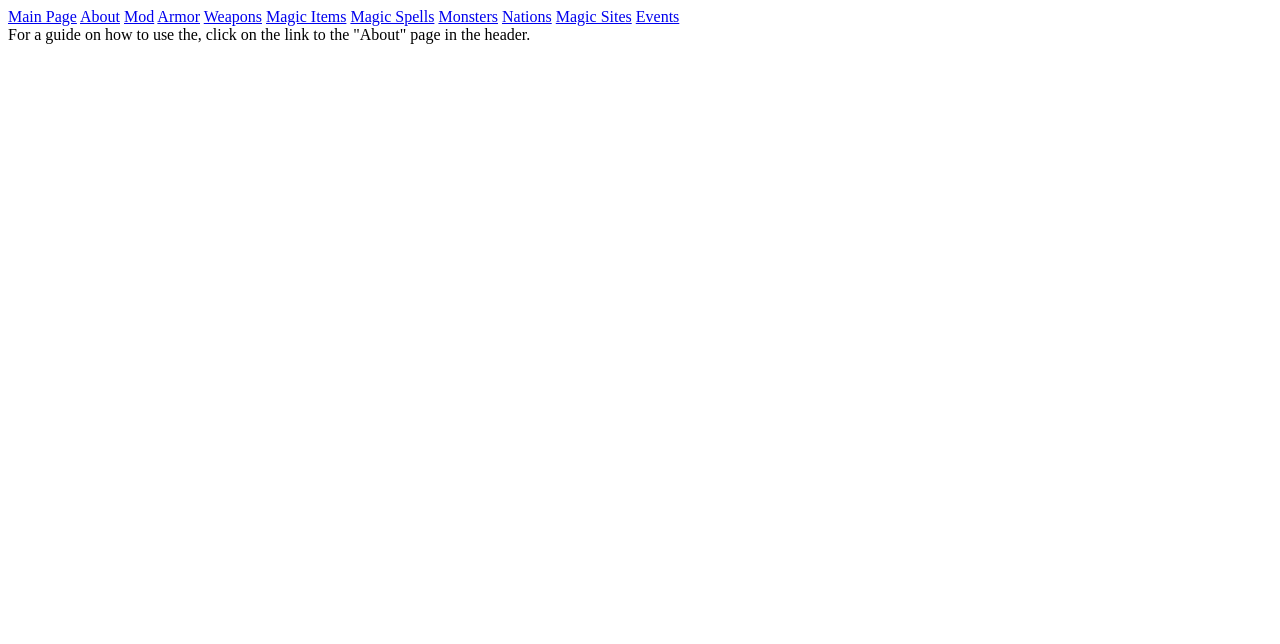
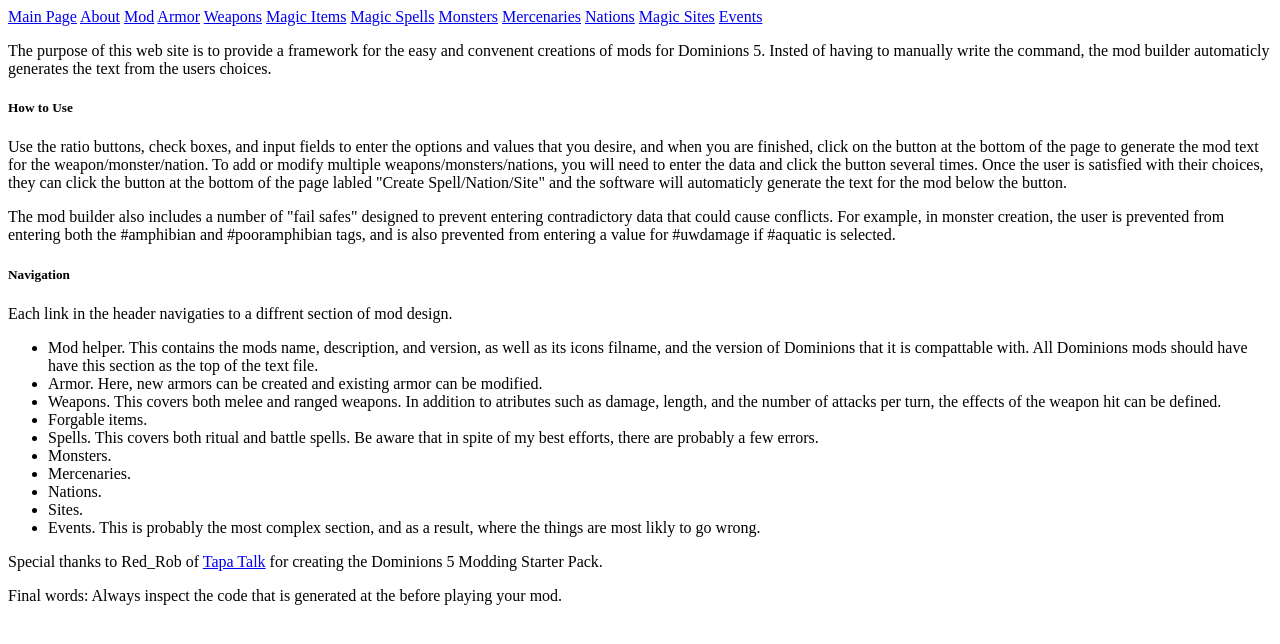
Before and after one commit to BTCallahan/dominions-modding-assistant, a plain HTML site: page index.html in a window 1280 px wide. Drawn offline with Linux system fonts and the light colour scheme.

Commit message:
Add files via upload

```diff
--- a/index.html
+++ b/index.html
@@ -22,14 +22,82 @@
                     <a href="item_helper.html">Magic Items</a>
                     <a href="spell_helper.html">Magic Spells</a>
                     <a href="monster_helper.html">Monsters</a>
+                    <a href="mercenary_helper.html">Mercenaries</a>
                     <a href="nation_helper.html">Nations</a>
                     <a href="site_helper.html">Magic Sites</a>
                     <a href="event_helper.html">Events</a>
                 </div>
         </header>
         <main>
-            For a guide on how to use the, click on the link to the "About" page in the header.
-        </main>
+            <p>
+                The purpose of this web site is to provide a framework for the easy and convenent
+                creations of mods for Dominions 5. Insted of having to manually write the command,
+                the mod builder automaticly generates the text from the users choices.
+            </p>
+            <h5>How to Use</h5>
+            <p>
+                Use the ratio buttons, check boxes, and input fields to enter the options and values that
+                you desire, and when you are finished, click on the button at the bottom of the page to
+                generate the mod text for the weapon/monster/nation. To add or modify multiple
+                weapons/monsters/nations, you will need to enter the data and click the button several
+                times. Once the user is satisfied with their choices, they can click the button at the
+                bottom of the page labled "Create Spell/Nation/Site" and the software will automaticly
+                generate the text for the mod below the button.
+            </p>
+            <p>
+                The mod builder also includes a number of "fail safes" designed to prevent entering
+                contradictory data that could cause conflicts. For example, in monster creation, the user
+                is prevented from entering both the #amphibian and #pooramphibian tags, and is also
+                prevented from entering a value for #uwdamage if #aquatic is selected.
+            </p>
+            <h5>Navigation</h5>
+            Each link in the header navigaties to a diffrent section of mod design.
+            <ul>
+                <li>
+                    Mod helper. This contains the mods name, description, and version, as well as
+                    its icons filname, and the version of Dominions that it is compattable with.
+                    All Dominions mods should have have this section as the top of the text file.
+                </li>
+                <li>
+                    Armor. Here, new armors can be created and existing armor can be modified.
+                </li>
+                <li>
+                    Weapons. This covers both melee and ranged weapons. In addition to atributes
+                    such as damage, length, and the number of attacks per turn, the effects of the
+                    weapon hit can be defined.
+                </li>
+                <li>
+                    Forgable items.
+                </li>
+                <li>
+                    Spells. This covers both ritual and battle spells. Be aware that in spite of my
+                    best efforts, there are probably a few errors.
+                </li>
+                <li>
+                    Monsters.
+                </li>
+                <li>
+                    Mercenaries.
+                </li>
+                <li>
+                    Nations.
+                </li>
+                <li>
+                    Sites.
+                </li>
+                <li>
+                    Events. This is probably the most complex section, and as a result, where the
+                    things are most likly to go wrong.
+                </li>
+            </ul>
+            <p>
+                Special thanks to Red_Rob of <a href="https://www.tapatalk.com">Tapa Talk</a> for
+                creating the Dominions 5 Modding Starter Pack.
+            </p>
+            <p>
+                Final words: Always inspect the code that is generated at the before playing your
+                mod.
+            </p>        </main>
         <!--[if lt IE 7]>
             <p class="browsehappy">You are using an <strong>outdated</strong> browser. Please <a href="#">upgrade your browser</a> to improve your experience.</p>
         <![endif]-->
```
Also changed, not shown: about.html (+13 -3 lines).
